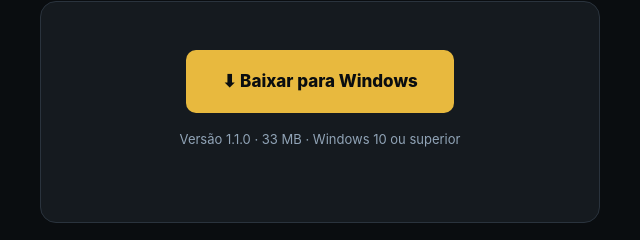
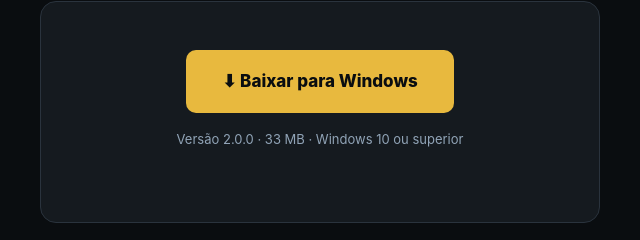
Before and after one commit to Ronnei21/drawcandles-site, a plain HTML site: page index.html in a window 1280 px wide. Shown: the part 6083-6323 px from the top of the page, 320-960 px from the left. Drawn offline with nearby package versions, Linux system fonts and the light colour scheme.

```diff
--- a/index.html
+++ b/index.html
@@ -742,7 +742,7 @@
    ⬇ Baixar para Windows
 </a>
       <p class="info-download">
-   Versão 1.1.0 · 33 MB · Windows 10 ou superior
+   Versão 2.0.0 · 33 MB · Windows 10 ou superior
 </p>
     </div>
   </div>
```
